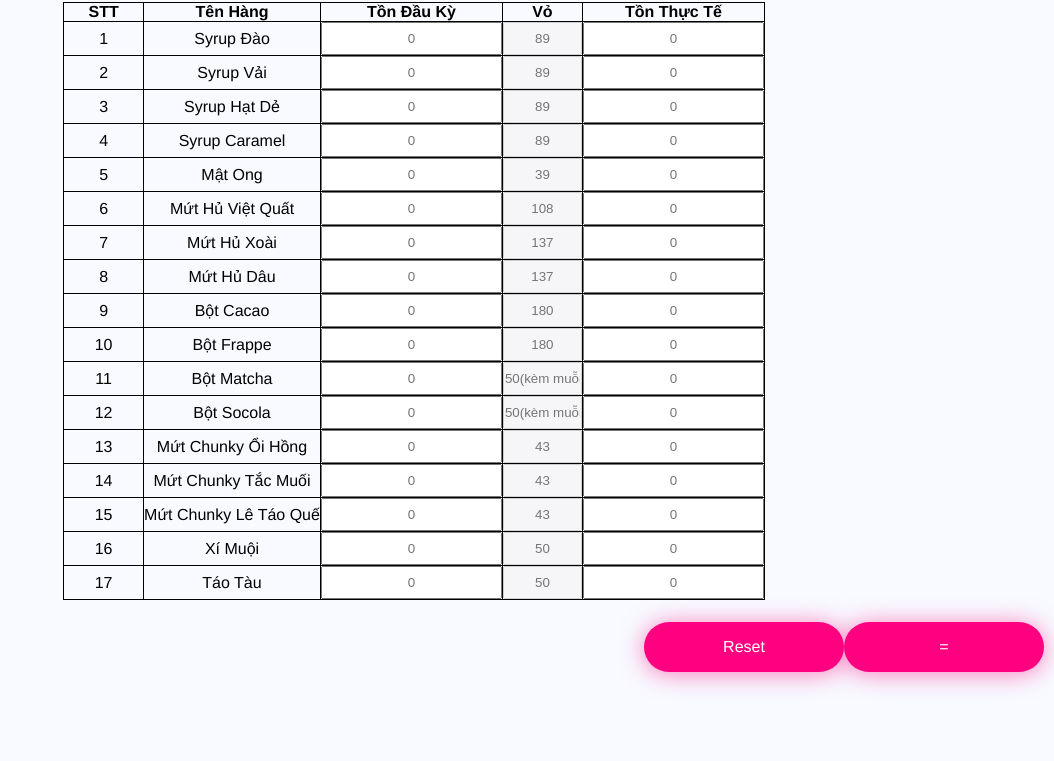
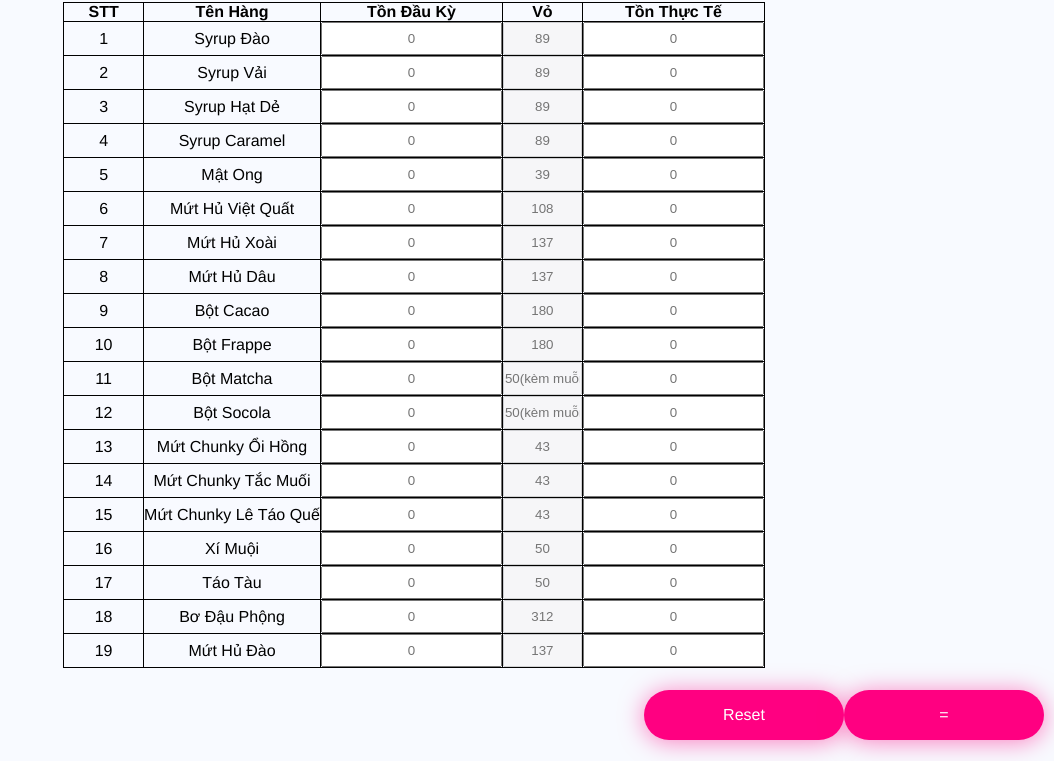
Before and after one commit to THANGLOI1011/DUAN, a plain HTML site: page index.html in a window 1280 px wide. Shown: the part 72-833 px from the top of the page, without its empty margins (226-1280 px from the left). Before the commit the page ends 800 px from the top, so only its background shows below. Drawn offline with Linux system fonts and the light colour scheme.

Commit message:
Update index.html

```diff
--- a/index.html
+++ b/index.html
@@ -155,6 +155,21 @@
             <td><input id="b" class="value" placeholder="50" type="text" disabled></td>
             <td><input id="kq17" class="value" type="text" placeholder="0"></td>
         </tr>
+        <!-- 18 -->
+        <tr>
+            <td>18</td>
+            <td>Bơ Đậu Phộng</td>
+            <td><input id="18" class="value" type="text" placeholder="0"></td>
+            <td><input id="b" class="value" placeholder="312" type="text" disabled></td>
+            <td><input id="kq18" class="value" type="text" placeholder="0"></td>
+        </tr> <!-- 19 -->
+        <tr>
+            <td>19</td>
+            <td>Mứt Hủ Đào</td>
+            <td><input id="19" class="value" type="text" placeholder="0"></td>
+            <td><input id="b" class="value" placeholder="137" type="text" disabled></td>
+            <td><input id="kq19" class="value" type="text" placeholder="0"></td>
+        </tr>
 
 
 
```
